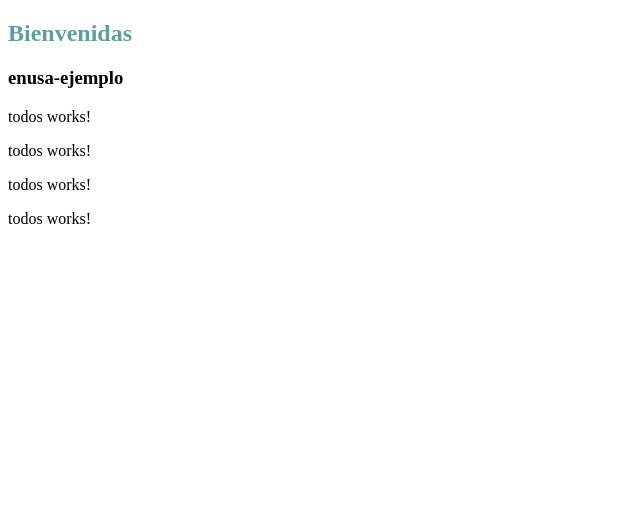
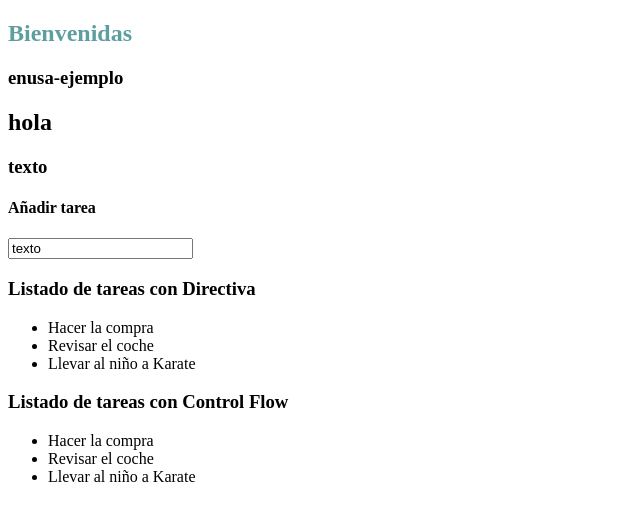
Before and after one commit to pepesan/enusa-ejemplo, an Angular app: page / in a window 1280 px wide. Shown: the top 520 px of the page, without its empty margins (0-640 px from the left). Built offline with nearby package versions, Linux system fonts and the light colour scheme.

Commit message:
metido nuevo componente con añadir a listado

```diff
--- a/src/app/app.component.html
+++ b/src/app/app.component.html
@@ -12,9 +12,6 @@
   <h2>Bienvenidas</h2>
   <h3>{{title}}</h3>
   <app-todos></app-todos>
-  <app-todos></app-todos>
-  <app-todos></app-todos>
-  <app-todos></app-todos>
 </main>
 
 <!-- * * * * * * * * * * * * * * * * * * * * * * * * * * * * * * * * -->
--- /dev/null
+++ b/src/app/todo.ts
@@ -0,0 +1,4 @@
+export class Todo {
+  public id: number = 0;
+  public text: string = "";
+}
--- a/src/app/todos/todos.component.html
+++ b/src/app/todos/todos.component.html
@@ -1 +1,21 @@
-<p>todos works!</p>
+<div>
+  <h2>{{cadena}}</h2>
+  <h3>{{todo.text}}</h3>
+  <h4>Añadir tarea</h4>
+  <form (submit)="addTodo()" >
+    <input type="text" [(ngModel)]="todo.text"
+           [ngModelOptions]="{standalone: true}"/>
+  </form>
+  <h3>Listado de tareas con Directiva</h3>
+  <ul>
+    <li *ngFor="let todo of todos">
+      {{todo.text}}
+    </li>
+  </ul>
+  <h3>Listado de tareas con Control Flow</h3>
+  <ul>
+    @for (todo of todos; track todo.id) {
+      <li> {{ todo.text }} </li>
+    }
+  </ul>
+</div>
--- a/src/app/todos/todos.component.ts
+++ b/src/app/todos/todos.component.ts
@@ -1,12 +1,49 @@
-import { Component } from '@angular/core';
+import {Component, OnInit} from '@angular/core';
+import {Todo} from "../todo";
+import {NgForOf} from "@angular/common";
+import {FormsModule} from "@angular/forms";
 
 @Component({
   selector: 'app-todos',
   standalone: true,
-  imports: [],
+  imports: [
+    NgForOf,
+    FormsModule
+  ],
   templateUrl: './todos.component.html',
   styleUrl: './todos.component.scss'
 })
-export class TodosComponent {
+export class TodosComponent{
+  public cadena: string;
+  public todo: Todo;
+  public todos: Todo[];
+  public lastId: number;
+  constructor() {
+    this.cadena = "hola";
+    this.todo = new Todo();
+    this.todo.text = "texto";
+    this.todos=[
+      {
+        id: 1,
+        text:"Hacer la compra"
+      },
+      {
+        id: 2,
+        text: "Revisar el coche"
+      },
+      {
+        id: 3,
+        text: "Llevar al niño a Karate"
+      }
+    ];
+    this.lastId = 3;
+  }
 
+  addTodo() {
+    console.log("Evento submit");
+    this.lastId++;
+    this.todo.id= this.lastId;
+    this.todos.push(this.todo);
+    this.todo = new Todo();
+  }
 }
```
Also changed, not shown: 1 other file (tests, documents, lock files or other folders).
